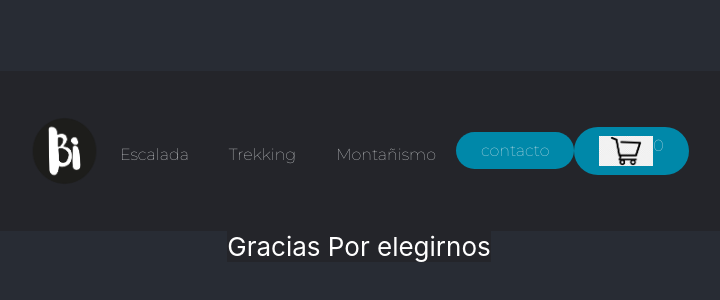
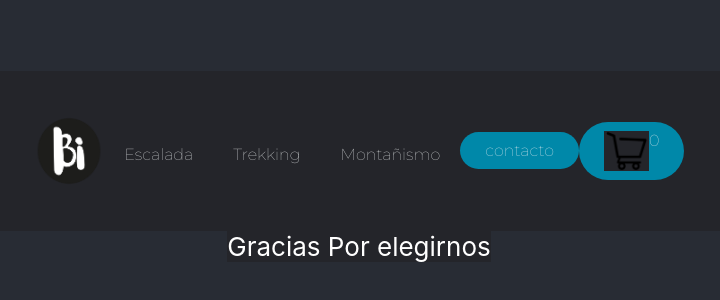
Before and after one commit to mbarciairiarte/integradorreact, a React (Create React App) app: page / in a window 1280 px wide. Shown: the part 234-534 px from the top of the page, without its empty margins (281-1001 px from the left). Built offline with nearby package versions, Linux system fonts and the light colour scheme.

Commit message:
componentes 1.2

```diff
--- a/src/componentes/CartWidget/CartWidget.css
+++ b/src/componentes/CartWidget/CartWidget.css
@@ -1,5 +1,5 @@
 .cart {
-    height: 30px;
+    height: 40px;
 }
 
 button {
--- a/src/componentes/CartWidget/CartWidget.js
+++ b/src/componentes/CartWidget/CartWidget.js
@@ -3,7 +3,7 @@ import './CartWidget.css'
 const CartWidget = () => {
     return(
         <button >
-            <img className ="cart" src="../images/carrito.png" alt='cart'/>
+            <img className ="cart" src="../images/carrito1.png" alt='cart'/>
             0
         </button>
     );
```
Also changed, not shown: public/images/carrito1.png (added).
